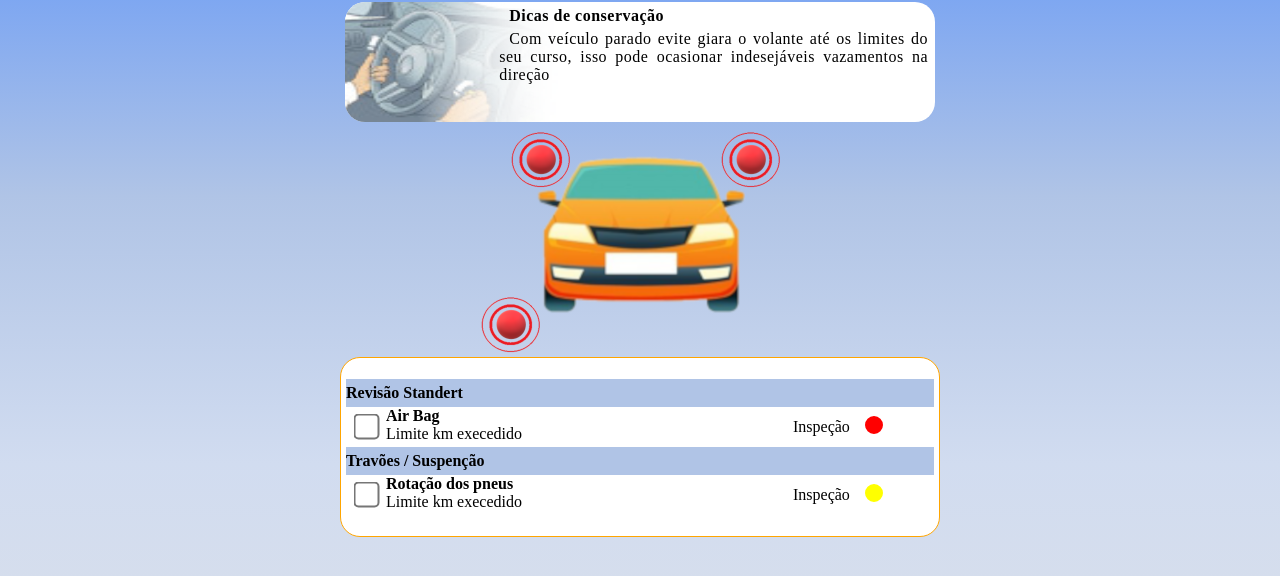
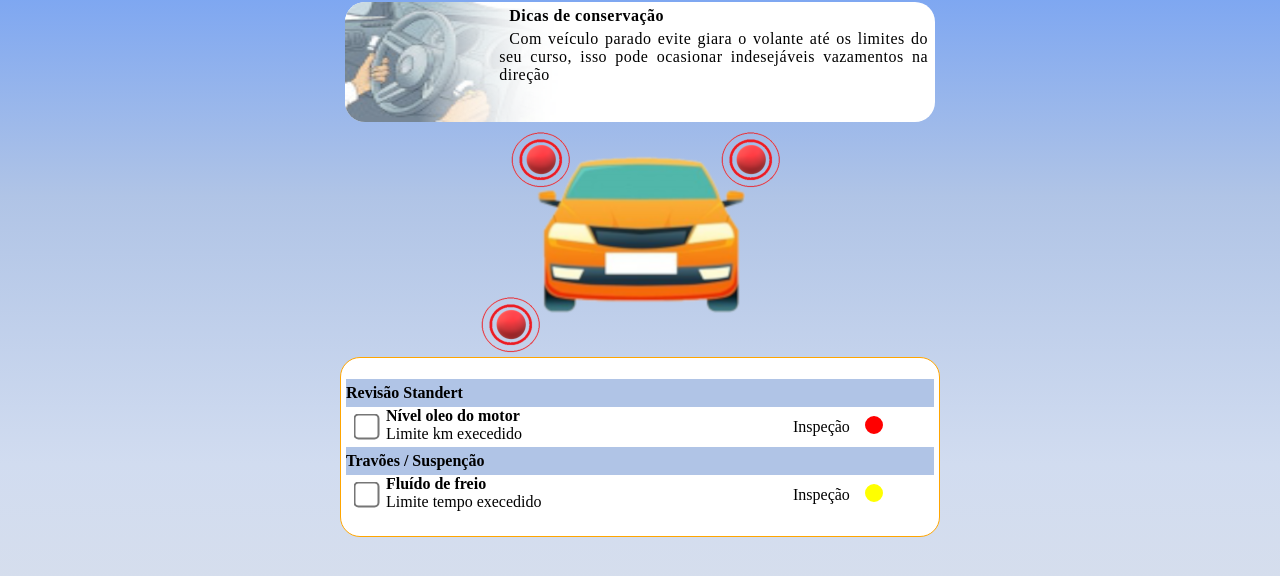
Before and after one commit to DenisFagundes396/AppAulaHtml, a plain HTML site: page index.html in a window 1280 px wide. Shown: the part 70-646 px from the top of the page. Drawn offline with Linux system fonts and the light colour scheme.

Commit message:
REvisão
Alteração para apresentação comercial

```diff
--- a/index.html
+++ b/index.html
@@ -69,7 +69,7 @@
                                 <input type="checkbox" class="Check">
                             </div>
                             <div class="ServMoti">
-                                <div class="Serv"><span>Air Bag</span></div>
+                                <div class="Serv"><span>Nível oleo do motor</span></div>
                                 <div class="Moti"><span>Limite km execedido</span></div>
                             </div>
                             <div class="Prev"><span>Inspeção</span></div>
@@ -94,8 +94,8 @@
                                 <input type="checkbox" class="Check">
                             </div>
                             <div class="ServMoti">
-                                <div class="Serv"><span>Rotação dos pneus</span></div>
-                                <div class="Moti"><span>Limite km execedido</span></div>
+                                <div class="Serv"><span>Fluído de freio</span></div>
+                                <div class="Moti"><span>Limite tempo execedido</span></div>
                             </div>
                             <div class="Prev"><span>Inspeção</span></div>
                             <div class="Crit">
```
